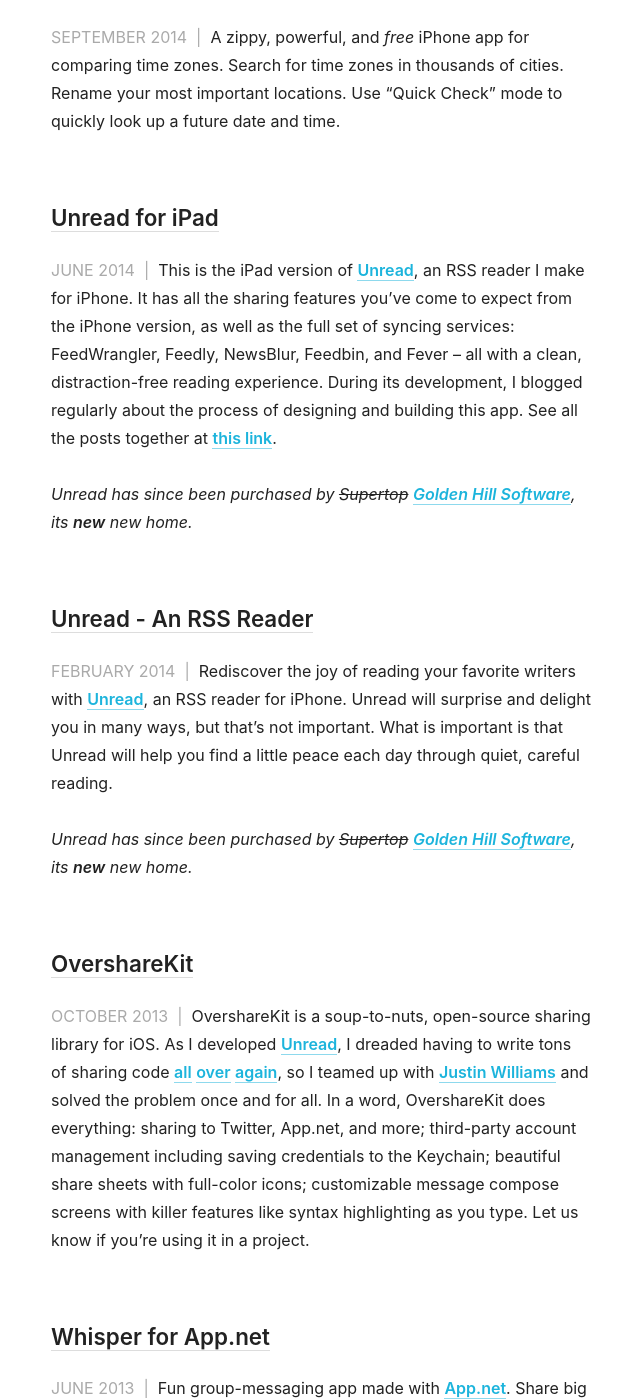
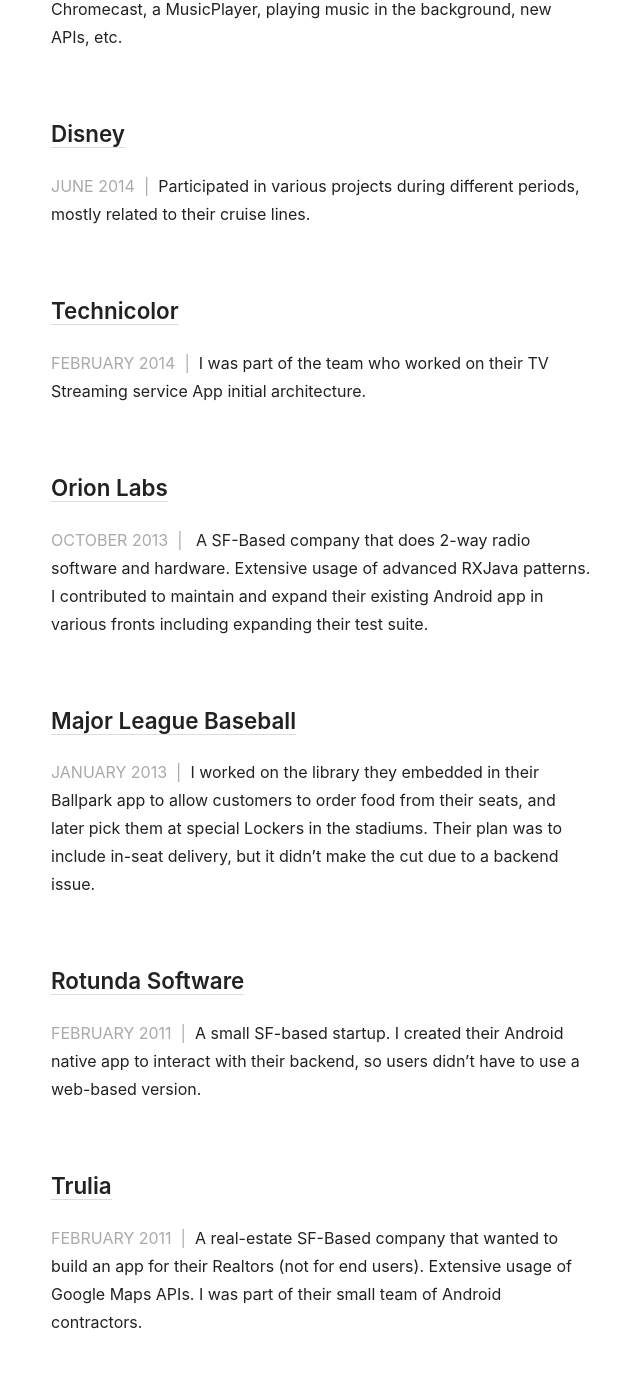
Before and after one commit to Gryzor/gryzor.github.io, a Jekyll site: the page built from work.html, in a window 1280 px wide and 1400 px high, scrolled down 675 px. Shown: the whole window, without its empty margins (434-1074 px from the left). Built offline with Jekyll 4.4.1, drawn with Linux system fonts in a browser that asks for light colours; some of the changed text lies outside the part shown.

Commit message:
added content to About and Work.

```diff
--- a/about.html
+++ b/about.html
@@ -4,9 +4,14 @@
 navtab: about
 ---
 
-<h2>About Martin Marconcinir</h2>
-<p>Paragraph 1</p>
-<p>Paragraph2 <a href="http://marconcini.dev">Link</a>.</p>
+<h2>About Me</h2>
+<p>"What i do: Ive been developing for Android for n years. I also have experience with x and y."</p>
+<p>I like to work with smart people who value attention to detail and is willing to teach and learn; I prefer not to be
+the “smartest person in the room”.</p>
+<p>I think there should always be early and often communication and not just when things don’t go as planned. I value transparency and openness to discusing any issues when they arise. Having worked in software development for over a decade, I believe the inability to adress certain topics in an organization impairs good development at every level.</p>
+<p>The phrase “Always be improving” is on point; you can’t do the best thing every time, but you can certainly learn from it for next time.
+Refactoring is evil, but sometimes needed; rewriting is more often than not a bad idea.</p>
+<p><i>"The emperor is not as forgiving as I am”</i></p>
 
 <hr />
 <p><h2>Graphic element</h2></p>
--- a/work.html
+++ b/work.html
@@ -1,32 +1,55 @@
 ---
-title: "Apps"
+title: "Work"
 layout: default
-navtab: apps
+navtab: Work
 ---
 
-<h2><a href="{{ site.url }}/sodes/">&rsquo;sodes</a></h2>
-<p><span class="date-stamp">FEBRUARY 2018&nbsp;&nbsp;|&nbsp;&nbsp;</span>A casual, cozy podcast player. Just tap a show, tap an episode, and listen. With no downloads to manage and an airy, streamlined design, &rsquo;sodes is the podcast app I always wanted but never found — so I made it myself.</p><br/><br/>
+<!--Android-->
 
-<h2><a href="{{ site.url }}/stormcrow">Stormcrow</a></h2>
-<p><span class="date-stamp">MARCH 2017&nbsp;&nbsp;|&nbsp;&nbsp;</span>If you&rsquo;ve ever wanted an easier way to write a properly-threaded tweetstorm, Stormcrow can help. Type all your tweets into a single text view. Stormcrow will automatically separate your paragraphs into a thread of automatically-numbered tweets. Publish them all at once at the tap of a button. Spend less time futzing with reply buttons and counting tweets, and focus on what you&rsquo;re trying to say.</p><br/><br/>
+<h2><a>Ookla/Speedtest</a></h2>
+<p><span class="date-stamp">FEBRUARY 2018&nbsp;&nbsp;|&nbsp;&nbsp;</span>DATES HAVENT BEEN MODIFIED YET! I worked on the implementation of the new custom UI (the Gauge and all the associated
+elements on screen), wrote dozens of Unit Tests (both JUnit and Espresso), and made sure the UI worked well
+with RTL languages and over 30 other Locales.</p><br/><br/>
 
-<h2><a href="{{ site.url }}/timezones/">Time Zones</a></h2>
-<p><span class="date-stamp">SEPTEMBER 2014&nbsp;&nbsp;|&nbsp;&nbsp;</span>A zippy, powerful, and <em>free</em> iPhone app for comparing time zones. Search for time zones in thousands of cities. Rename your most important locations. Use &ldquo;Quick Check&rdquo; mode to quickly look up a future date and time.</p><br/><br/>
+<h2><a>Starbucks US</a></h2>
+<p><span class="date-stamp">MARCH 2017&nbsp;&nbsp;|&nbsp;&nbsp;</span>I was part of the team which implemented Mobile Ordering and Payment in the US, using a local
+(embedded) RealmDB (now acquired by MongoDB).</p><br/><br/>
 
-<h2><a href="{{ site.url }}/archived-unread">Unread for iPad</a></h2>
-<p><span class="date-stamp">JUNE 2014&nbsp;&nbsp;|&nbsp;&nbsp;</span>This is the iPad version of <a href="{{ site.url }}/archived-unread">Unread</a>, an RSS reader I make for iPhone. It has all the sharing features you’ve come to expect from the iPhone version, as well as the full set of syncing services: FeedWrangler, Feedly, NewsBlur, Feedbin, and Fever &ndash; all with a clean, distraction-free reading experience. During its development, I blogged regularly about the process of designing and building this app. See all the posts together at <a href="https://jaredsinclair.com/tagged/unreadforipad">this link</a>. <br/><br/><em>Unread has since been purchased by <del>Supertop</del> <a href="https://www.goldenhillsoftware.com/unread/">Golden Hill Software</a>, its <strong>new</strong> new home.</em></p><br/><br/>
+<h2><a>8tracks</a></h2>
+<p><span class="date-stamp">SEPTEMBER 2014&nbsp;&nbsp;|&nbsp;&nbsp;</span> I was hired to improve their old 2.0 Android app and implement their new 3.x iOS UI/REST Apis. I learned
+to integrate Chromecast, a MusicPlayer, playing music in the background, new APIs, etc.</p><br/><br/>
 
-<h2><a href="{{ site.url }}/archived-unread">Unread - An RSS Reader</a></h2>
-<p><span class="date-stamp">FEBRUARY 2014&nbsp;&nbsp;|&nbsp;&nbsp;</span>Rediscover the joy of reading your favorite writers with <a href="{{ site.url }}/archived-unread">Unread</a>, an RSS reader for iPhone. Unread will surprise and delight you in many ways, but that&rsquo;s not important. What is important is that Unread will help you find a little peace each day through quiet, careful reading. <br/><br/><em>Unread has since been purchased by <del>Supertop</del> <a href="https://www.goldenhillsoftware.com/unread/">Golden Hill Software</a>, its <strong>new</strong> new home.</em></p><br/><br/>
+<h2><a>Disney</a></h2>
+<p><span class="date-stamp">JUNE 2014&nbsp;&nbsp;|&nbsp;&nbsp;</span>Participated in various projects during different periods, mostly related to their cruise lines.</p><br/><br/>
 
-<h2><a href="http://github.com/overshare/overshare-kit">OvershareKit</a></h2>
-<p><span class="date-stamp">OCTOBER 2013&nbsp;&nbsp;|&nbsp;&nbsp;</span>OvershareKit is a soup-to-nuts, open-source sharing library for iOS. As I developed <a href="{{ site.url }}/archived-unread/">Unread</a>, I dreaded having to write tons of sharing code <a href="http://pillboxie.com">all</a> <a href="http://riposteapp.net">over</a> <a href="http://riposteapp.net/whisper/">again</a>, so I teamed up with <a href="http://twitter.com/justin">Justin Williams</a> and solved the problem once and for all. In a word, OvershareKit does everything: sharing to Twitter, App.net, and more; third-party account management including saving credentials to the Keychain; beautiful share sheets with full-color icons; customizable message compose screens with killer features like syntax highlighting as you type. Let us know if you’re using it in a project.</p><br/><br/>
+<h2><a>Technicolor</a></h2>
+<p><span class="date-stamp">FEBRUARY 2014&nbsp;&nbsp;|&nbsp;&nbsp;</span>I was part of the team who worked on their TV Streaming service App initial architecture.</p><br/><br/>
 
-<h2><a href="http://riposteapp.net/whisper">Whisper for App.net</a></h2>
-<p><span class="date-stamp">JUNE 2013&nbsp;&nbsp;|&nbsp;&nbsp;</span>Fun group-messaging app made with <a href="http://alpha.app.net">App.net</a>. Share big photos, your favorite restaurant, or your current location with one or more friends. Send hilarious sticker messages, too. I make this app together with <a href="http://alpha.app.net/jaminguy">Jamin Guy</a>.</p><br/><br/>
+<h2><a>Orion Labs</a></h2>
+<p><span class="date-stamp">OCTOBER 2013&nbsp;&nbsp;|&nbsp;&nbsp;</span> A SF-Based company that does 2-way radio software and hardware. Extensive usage of advanced
+RXJava patterns. I contributed to maintain and expand their existing Android app in various fronts including
+expanding their test suite.</p><br/><br/>
 
-<h2><a href="http://riposteapp.net">Riposte for App.net</a></h2>
-<p><span class="date-stamp">JANUARY 2013&nbsp;&nbsp;|&nbsp;&nbsp;</span>Deceptively simple <a href="http://alpha.app.net">App.net</a> client. A full-screen view of your posts makes it relaxing to catch up on the day’s news. Navigate anywhere with just one thumb. Lots of pro features and customization options make this app a favorite among App.net users. I make this app together with <a href="http://alpha.app.net/jaminguy">Jamin Guy</a>.</p><br/><br/>
+<h2><a>Major League Baseball</a></h2>
+<p><span class="date-stamp">JANUARY 2013&nbsp;&nbsp;|&nbsp;&nbsp;</span>I worked on the library they embedded in their Ballpark app to allow customers to order
+food from their seats, and later pick them at special Lockers in the stadiums. Their plan was to include in-seat
+delivery, but it didn’t make the cut due to a backend issue.</p><br/><br/>
 
-<h2><a href="http://pillboxie.com">Pillboxie</a></h2>
-<p><span class="date-stamp">FEBRUARY 2011&nbsp;&nbsp;|&nbsp;&nbsp;</span>Whimsical medication reminder for iPhone and iPad. Scheduling reminders is as easy as dropping pills into a pillbox. Great for anyone who takes regular medication, whether it’s just one or two pills a day or dozens. Featured multiple times by Apple for its over-the-top fun design.</p><br/><br/>
+<h2><a>Rotunda Software</a></h2>
+<p><span class="date-stamp">FEBRUARY 2011&nbsp;&nbsp;|&nbsp;&nbsp;</span>A small SF-based startup. I created their Android native app to interact with their backend, so
+users didn’t have to use a web-based version.</p><br/><br/>
+
+<h2><a>Trulia</a></h2>
+<p><span class="date-stamp">FEBRUARY 2011&nbsp;&nbsp;|&nbsp;&nbsp;</span>A real-estate SF-Based company that wanted to build an app for their Realtors (not for end users).
+Extensive usage of Google Maps APIs. I was part of their small team of Android contractors.</p><br/><br/>
+
+<!--iOS-->
+
+<h2><a>Fox Business News</a></h2>
+<p><span class="date-stamp">FEBRUARY 2011&nbsp;&nbsp;|&nbsp;&nbsp;</span>iOS development (Swift 2.0). My first iOS app in Swift. I learned a lot of AutoLayout.</p><br/><br/>
+
+<h2><a>DickClarkProductions (DCP)</a></h2>
+<p><span class="date-stamp">FEBRUARY 2011&nbsp;&nbsp;|&nbsp;&nbsp;</span>More view controllers, more Tables, HTTP requests, and CoreData, all in Swift 2.0.</p><br/><br/>
+
+<h2><a>Mapbox Prototype</a></h2>
+<p><span class="date-stamp">FEBRUARY 2011&nbsp;&nbsp;|&nbsp;&nbsp;</span>An internal proof of concept using Mapbox maps for another company that wanted to evaluate if the capabilities of Mapbox were on par with their product. I used iOS/Swift at their request.</p><br/><br/>
```
